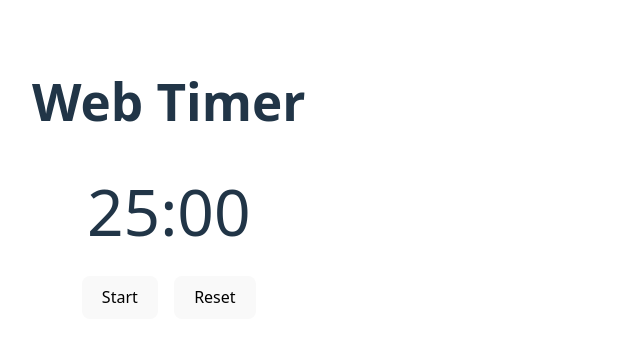
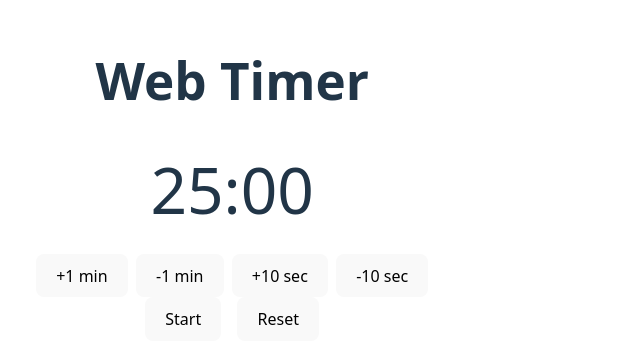
Before and after one commit to aion0721/webtimer, a React (Vite) app: page / in a window 1280 px wide. Shown: the part 221-584 px from the top of the page, without its empty margins (0-640 px from the left). Built offline with nearby package versions, Linux system fonts and the light colour scheme.

Commit message:
Center timer text and add adjustment buttons

```diff
--- a/src/App.css
+++ b/src/App.css
@@ -1,6 +1,10 @@
 .app {
   text-align: center;
   padding: 2rem;
+}
+
+.timer {
+  text-align: center;
 }
 
 .timer .time {
@@ -8,6 +12,10 @@
   margin-bottom: 1rem;
 }
 
+.adjust button {
+  margin: 0 0.25rem;
+}
+
 .controls button {
   margin: 0 0.5rem;
 }
--- a/src/Timer.tsx
+++ b/src/Timer.tsx
@@ -32,10 +32,21 @@ export default function Timer() {
     setTimeLeft(INITIAL_TIME)
   }
 
+  const incMinutes = () => setTimeLeft((t) => t + 60)
+  const decMinutes = () => setTimeLeft((t) => (t > 60 ? t - 60 : 0))
+  const incSeconds = () => setTimeLeft((t) => t + 10)
+  const decSeconds = () => setTimeLeft((t) => (t > 10 ? t - 10 : 0))
+
   return (
     <div className="timer">
       <div className="time">
         {pad(minutes)}:{pad(seconds)}
+      </div>
+      <div className="adjust">
+        <button onClick={incMinutes}>+1 min</button>
+        <button onClick={decMinutes}>-1 min</button>
+        <button onClick={incSeconds}>+10 sec</button>
+        <button onClick={decSeconds}>-10 sec</button>
       </div>
       <div className="controls">
         {running ? (
```
